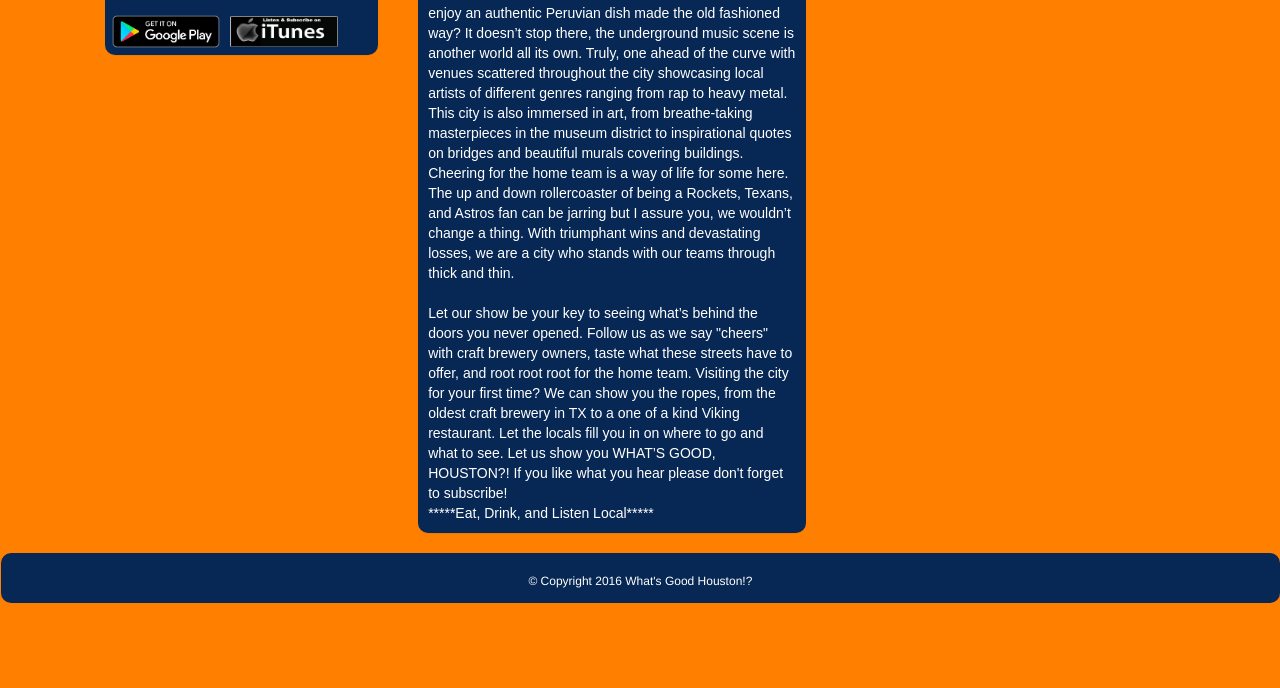
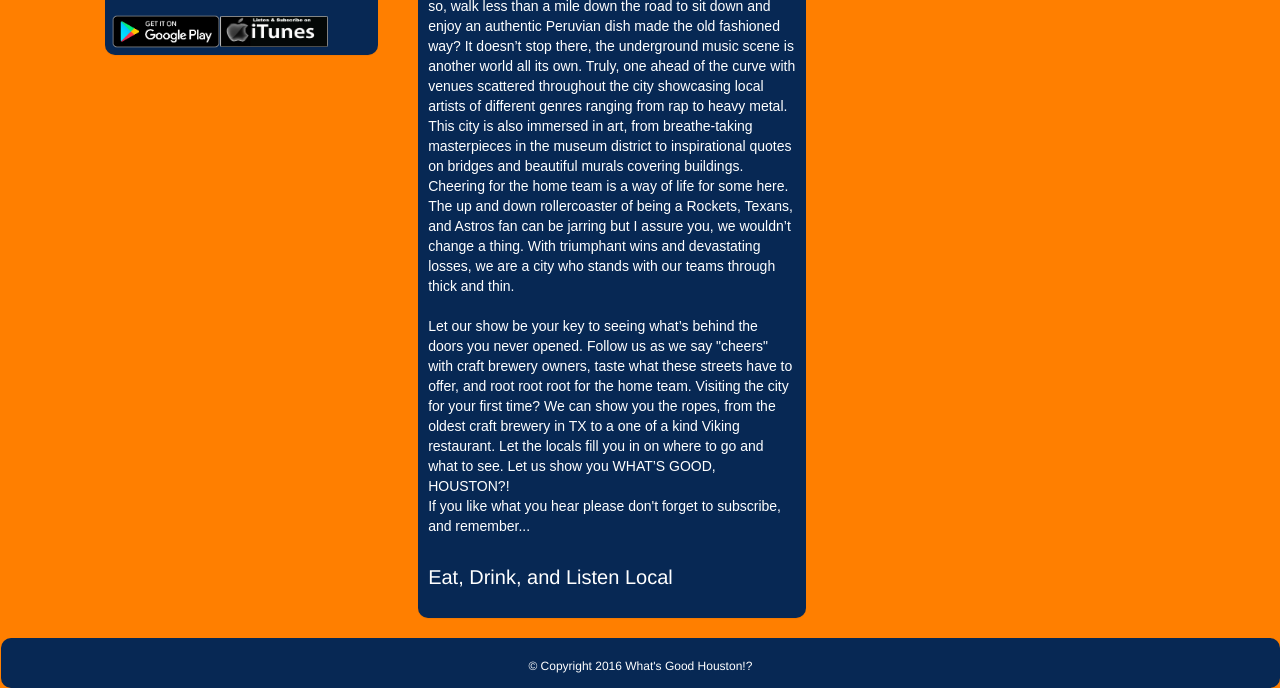
Before and after one commit to ishirley34/WGHPodcast, a PHP site: page / in a window 1280 px wide. Shown: the part 596-1284 px from the top of the page. Before the commit the page ends 1199 px from the top, so only its background shows below. Run offline with PHP 8.4, Linux system fonts and the light colour scheme; some libraries are stand-ins or nearby versions.

Commit message:
made some formatting changes in the blog, changed links to track click-throughs, changed positioning of itunes logo

```diff
--- a/assets/css/style.css
+++ b/assets/css/style.css
@@ -87,6 +87,14 @@ h1 {
 	color: #ffffff;
 	padding: 10px;
 	margin-top: 0;
+	font-size: 24px;
+}
+h3 {
+	padding-top: -10px;
+	padding-left: 10px;
+	color: #ffffff;
+	font-size: 20px;
+
 }
 .row {
 	width: 98%;
@@ -96,6 +104,7 @@ h1 {
 	border-radius: 2px;
 	height: 31px;
 	width: 108px;
+	margin-left: -10px;
 }
 #google_logo {
 	width: 121.98px;
--- a/index.html
+++ b/index.html
@@ -34,13 +34,13 @@
 	      		</a>
 				<!-- This conains the social media logos -->
 	        	<div class="nav navbar-nav navbar-right" id="navbarParent">
-	        			<a class="socialMedia" href="https://www.facebook.com/WhatsgoodHOUpod/?fref=ts" target="blank">
+	        			<a class="socialMedia" href="https://goo.gl/5Ig1Jn" target="blank">
 	        				<img src="assets/images/facebook.png" id="facebook" class="smLogos">
 	        			</a>
-	        			<a class="socialMedia" href="https://twitter.com/whatsgoodHOUpod?ref_src=twsrc%5Etfw" target="blank">
+	        			<a class="socialMedia" href="https://goo.gl/E98Qbz" target="blank">
 	        				<img src="assets/images/twitter.png" id="twitter" class="smLogos">
 	        			</a>
-	        			<a class="socialMedia" href="https://www.instagram.com/whatsgoodhoupod/?ref=badge" target="blank">
+	        			<a class="socialMedia" href="https://goo.gl/bXe2V0" target="blank">
 	        				<img src="assets/images/insta.png" id="insta" class="smLogos">
 	        			</a>
 	        	</div>
@@ -60,10 +60,10 @@
 				<div class="panel panel-default" id="firstPanel">
 					<iframe class="iframe" width="98%" height="465" scrolling="no" frameborder="no" src="https://w.soundcloud.com/player/?url=https://soundcloud.com/user-526574837&amp;auto_play=false&amp;buying=true&amp;liking=true&amp;download=true&amp;sharing=true&amp;show_artwork=true&amp;show_comments=true&amp;show_playcount=true&amp;show_user=true&amp;hide_related=false&amp;visual=true&amp;start_track=0&amp;callback=true"></iframe>
 					<!-- Links for Google and iTunes -->
-					<a class="brand" href="https://play.google.com/music/listen?t%3DThe_%2522What%27s_Good%2C_Houston%3F!%2522_Podcast&u=0#/ps/Ilncuqlhwxna2spmciqcbkjb6xm" target="blank">
+					<a class="brand" href="https://goo.gl/jIyZzB" target="blank">
 						<img src="assets/images/google_badge.png" class="brands" alt="Google Play" id="google_logo">
 					</a>
-					<a class="brand" href="https://itunes.apple.com/us/podcast/whats-good-houston-!-podcast/id1183961498?mt=2" target="blank">
+					<a class="brand" href="https://goo.gl/irBkfg" target="blank">
 						<img src="assets/images/iTunes_border.png" class="brands" alt="Itunes logo" id="itunes_logo">
 					</a>
 				</div>
@@ -72,16 +72,18 @@
 			<!-- Contains main body content -->
 			<div class="col-md-4">
 				<div class="panel panel-default" id="secondPanel">
-					<h1>Welcome!</h1>
+					<h1>Lets us show you WHAT'S GOOD, HOUSTON?!</h1>
 					<p>
 						Have you ever been here before? I mean, do you really know this place? This isn&#146;t just the fourth largest city in the U.S. To us, it is so much more than that.  197 miles east of San Antonio is the energy capital of the world. I&#146;m sure you&#146;ve heard the names by now. The Bayou City, Screwston, Clutch City, H-town, Space City, Hustletown; this is Houston. We are sports fanatics with a tailgating problem, tex-mex and BBQ snobs, and beer enthusiasts constantly chasing down the next greatest brew. We are innovators with a never-satisfied attitude. We helped put a man on the moon and then asked ourselves how much further could we go? We grew up on clutch moments during the big game and dreams bigger than the 8th wonder of the world.
 						<br><br>
 						We are as diverse and cultured as it gets.  A city of different backgrounds, a melting pot of ideas if you will. Where else can you eat a boar&#146;s head prepared for you by one of the top BBQ chefs in the nation then, should you choose to do so, walk less than a mile down the road to sit down and enjoy an authentic Peruvian dish made the old fashioned way? It doesn&#146;t stop there, the underground music scene is another world all its own. Truly, one ahead of the curve with venues scattered throughout the city showcasing local artists of different genres ranging from rap to heavy metal. This city is also immersed in art, from breathe-taking masterpieces in the museum district to inspirational quotes on bridges and beautiful murals covering buildings. Cheering for the home team is a way of life for some here. The up and down rollercoaster of being a Rockets, Texans, and Astros fan can be jarring but I assure you, we wouldn&#146;t change a thing. With triumphant wins and devastating losses, we are a city who stands with our teams through thick and thin.
 						<br><br>
-						Let our show be your key to seeing what&#146;s behind the doors you never opened. Follow us as we say &#34;cheers&#34; with craft brewery owners, taste what these streets have to offer, and root root root for the home team. Visiting the city for your first time? We can show you the ropes, from the oldest craft brewery in TX to a one of a kind Viking restaurant. Let the locals fill you in on where to go and what to see. Let us show you WHAT&#146;S GOOD, HOUSTON?! If you like what you hear please don't forget to subscribe!
+						Let our show be your key to seeing what&#146;s behind the doors you never opened. Follow us as we say &#34;cheers&#34; with craft brewery owners, taste what these streets have to offer, and root root root for the home team. Visiting the city for your first time? We can show you the ropes, from the oldest craft brewery in TX to a one of a kind Viking restaurant. Let the locals fill you in on where to go and what to see. Let us show you WHAT&#146;S GOOD, HOUSTON?!
 						<br>
-						*****Eat, Drink, and Listen Local*****
-
+						If you like what you hear please don't forget to subscribe, and remember...
+							<h3>
+								Eat, Drink, and Listen Local
+							</h3>
 					</p>
 				</div>
 			</div>
```
